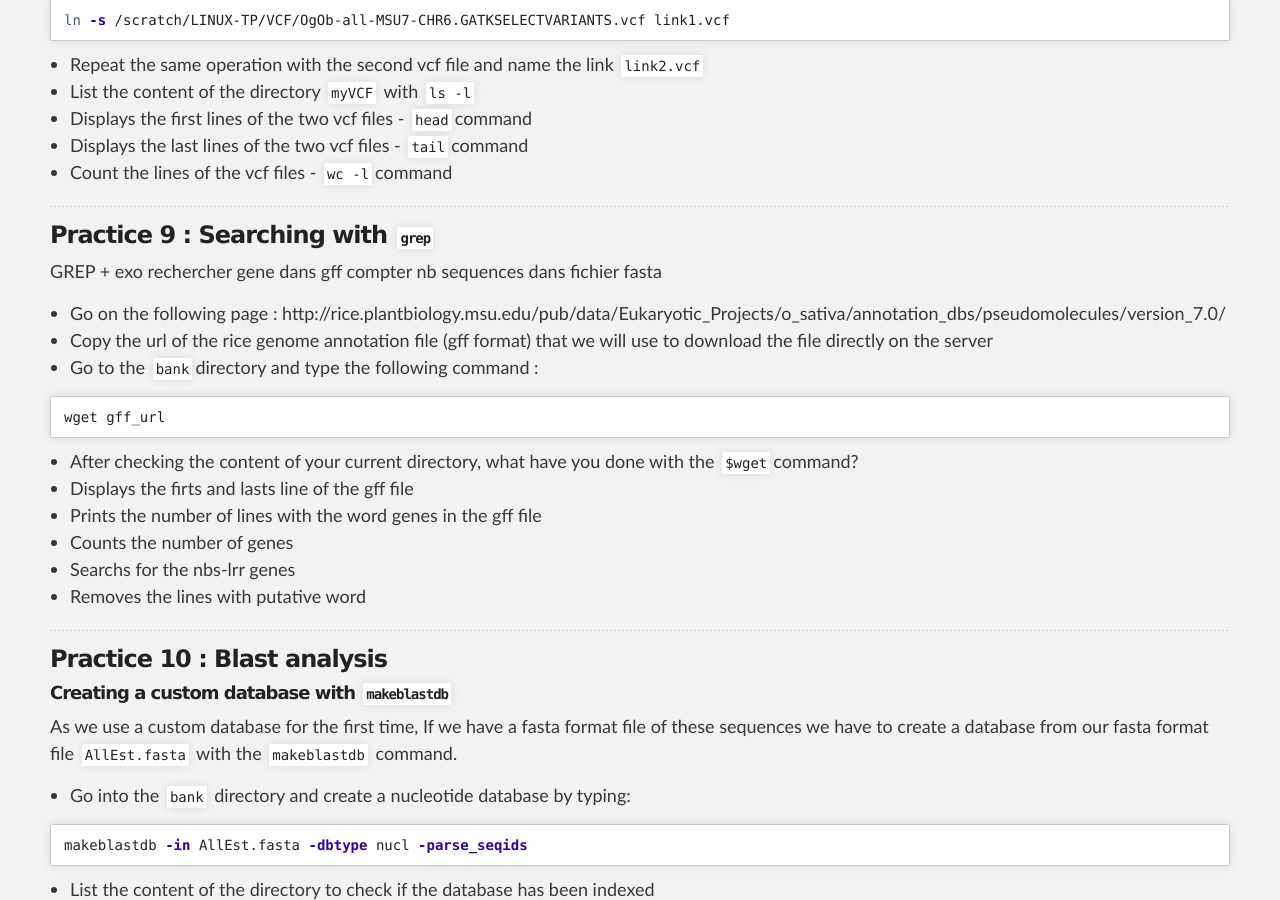
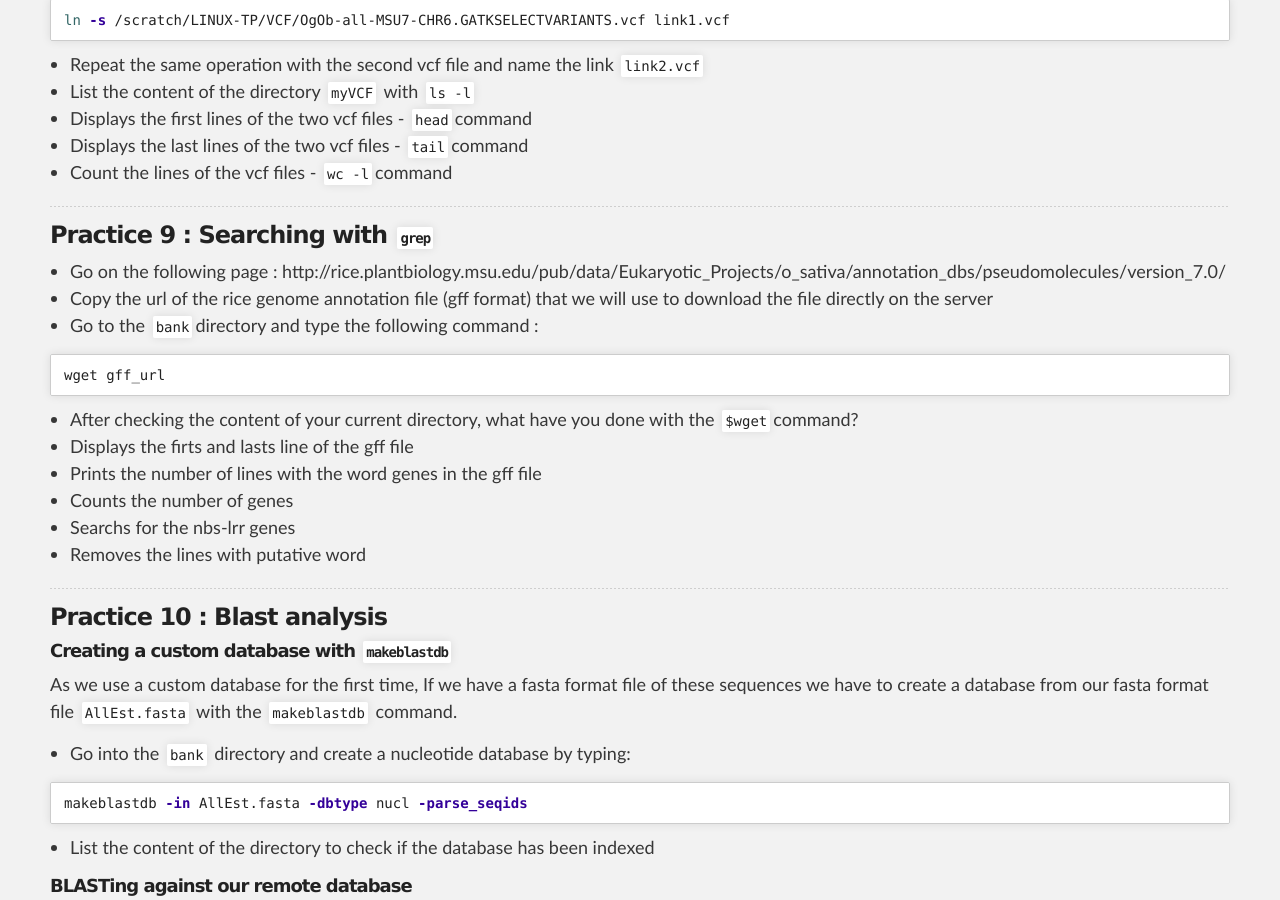
Before and after one commit to SouthGreenPlatform/trainings, a Jekyll site: the page built from _pages/linux/linuxPractice.md, in a window 1280 px wide and 900 px high, scrolled down 5630 px. Built offline with Jekyll 4.4.1, drawn with Linux system fonts in a browser that asks for light colours; nearby versions of some CDN libraries.

Commit message:
Update linuxPractice.md

```diff
--- a/_pages/linux/linuxPractice.md
+++ b/_pages/linux/linuxPractice.md
@@ -207,8 +207,6 @@ ln -s /scratch/LINUX-TP/VCF/OgOb-all-MSU7-CHR6.GATKSELECTVARIANTS.vcf link1.vcf
 <a name="practice-9"></a>
 
 ### Practice 9 : Searching with `grep`
-GREP + exo rechercher gene dans gff
-compter nb sequences dans fichier fasta
 
 * Go on the following page : http://rice.plantbiology.msu.edu/pub/data/Eukaryotic_Projects/o_sativa/annotation_dbs/pseudomolecules/version_7.0/
 * Copy the url of the rice genome annotation file (gff format) that we will use to download the file directly on the server
```
